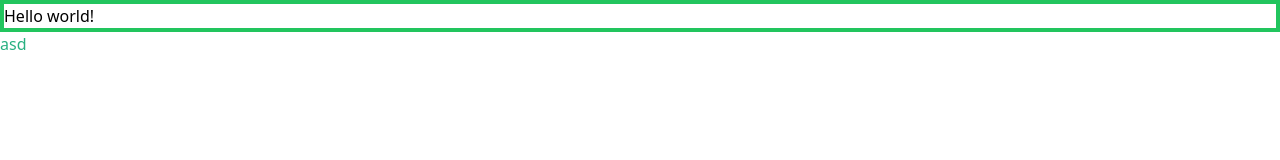
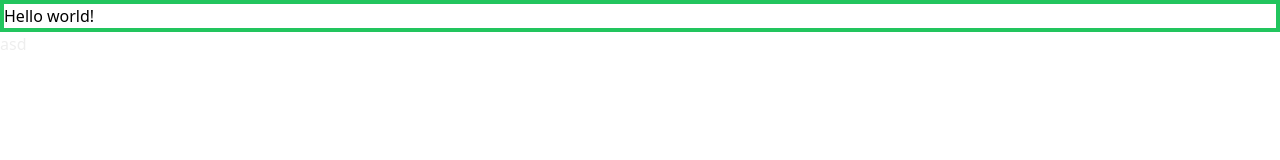
Before and after one commit to MrBunnyGif/tailwind-studycase, a Next.js app: page / in a window 1280 px wide. Shown: the top 160 px of the page. Built offline with nearby package versions, Linux system fonts and the light colour scheme.

Commit message:
custom color with weight variations

```diff
--- a/app/page.tsx
+++ b/app/page.tsx
@@ -7,7 +7,7 @@ export default function Home() {
       <h1 className="border-4 border-green-500">
         Hello world!
       </h1>
-      <h2 className="text-vueJs">
+      <h2 className="text-vueJs-1312">
         asd
       </h2>
     </>
--- a/tailwind.config.js
+++ b/tailwind.config.js
@@ -17,7 +17,11 @@ module.exports = {
     extend: {
       //to create a custom color and not overwrite the default we put it in "extend"
       colors: {
-        vueJs: "#28b081"
+        vueJs: {
+          100: "#28b081",
+          1312: "#eee",
+          1313: "#333"
+        }
       }
     },
   },
```
